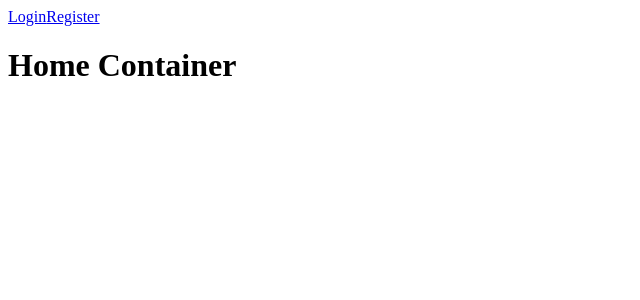
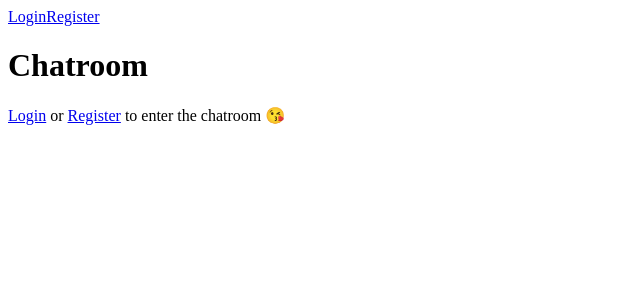
Before and after one commit to heysivani/bachelorx, a React (Create React App) app: page / in a window 1280 px wide. Shown: the top 300 px of the page, without its empty margins (0-640 px from the left). Built offline with nearby package versions, Linux system fonts and the light colour scheme; no server answers.

Commit message:
conditionally renders chatroom on homepage depending on login state

```diff
--- a/src/components/Home/Home.js
+++ b/src/components/Home/Home.js
@@ -1,11 +1,26 @@
 import React from "react";
+import { Link } from "react-router-dom";
 import "./Home.css";
 
-export default function Home() {
-
+export default function Home({ user }) {
     return (
         <div className="home-container">
-            <h1>Home Container</h1>
+            <h1>Chatroom</h1>
+            { user &&
+                <div className="allow-chatroom">
+                    Chatroom here
+                </div>
+            }
+            { !user &&
+                <div className="deny-chatroom">
+                    <p>
+                        <Link to="/login">Login</Link>
+                        &nbsp;or&nbsp;
+                        <Link to="/register">Register</Link>
+                        &nbsp;to enter the chatroom 😘
+                    </p>
+                </div>
+            }
         </div>
     );
 }
```
